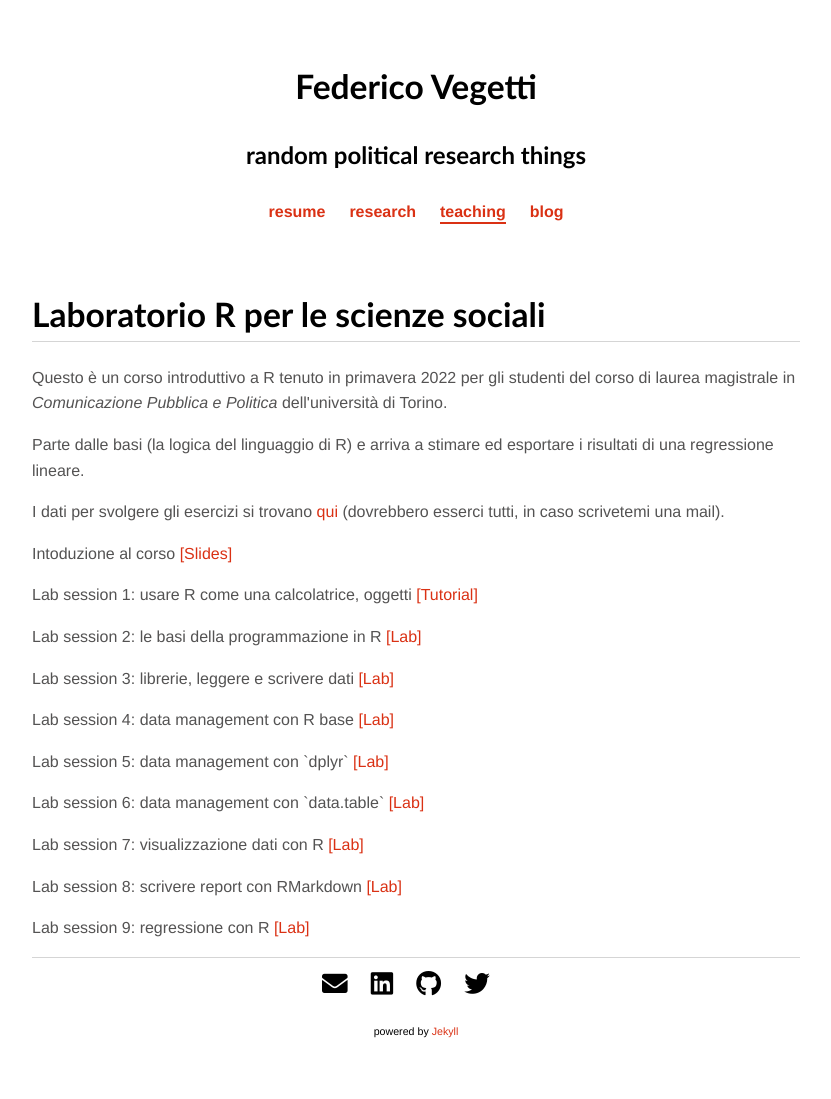
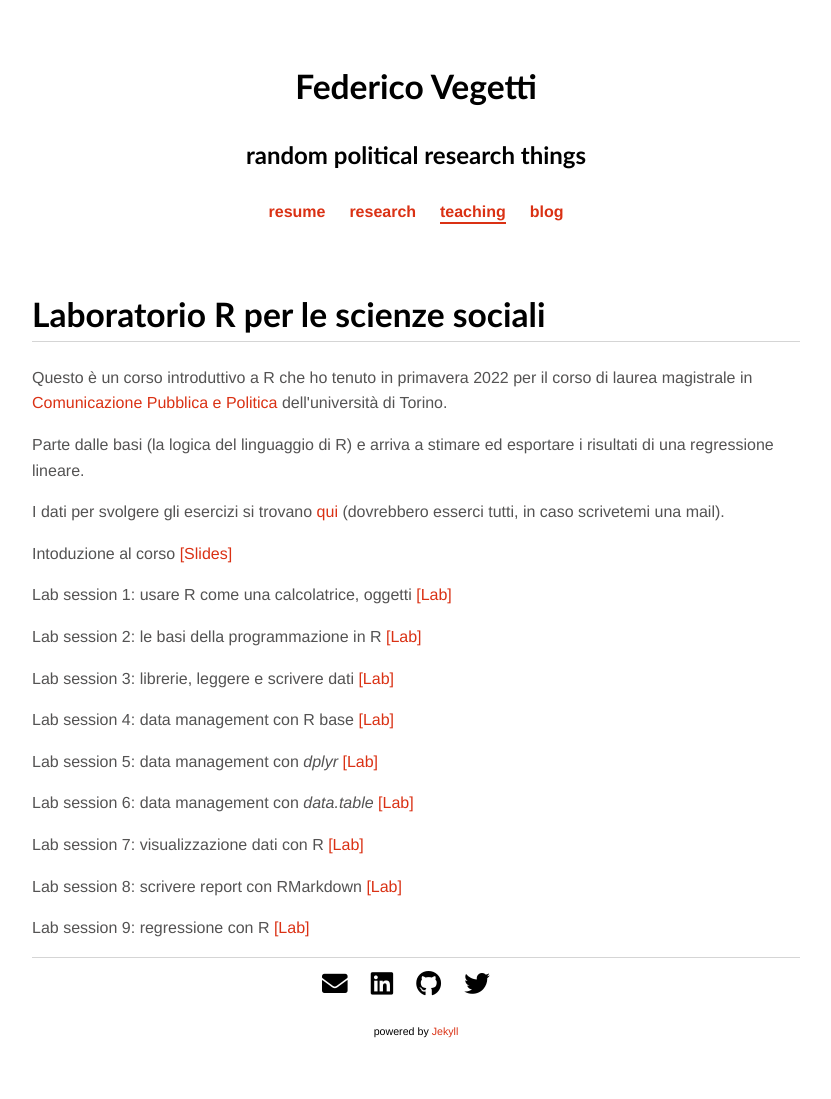
Before and after one commit to federicovegetti/federicovegetti.github.io, a Jekyll site: the page built from teaching/cps_r/index.html, in a window 1280 px wide. Shown: the whole page, without its empty margins (224-1055 px from the left). Built offline with Jekyll 4.4.1, drawn with Linux system fonts in a browser that asks for light colours; nearby versions of some CDN libraries; a style sheet for code colours, icons or effects is not loaded.

Commit message:
Update index.html

```diff
--- a/teaching/cps_r/index.html
+++ b/teaching/cps_r/index.html
@@ -5,7 +5,7 @@ title: Laboratorio R per le scienze sociali
 
 <h1>{{ page.title }}</h1>
 
-	<p>Questo è un corso introduttivo a R tenuto in primavera 2022 per gli studenti del corso di laurea magistrale in <i>Comunicazione Pubblica e Politica</i> dell'università di Torino.</p>
+	<p>Questo è un corso introduttivo a R che ho tenuto in primavera 2022 per il corso di laurea magistrale in <a href="https://www.didattica-cps.unito.it/do/home.pl/View?doc=corsi_di_studio/CPP_comunicazione_pubblica/presentazione.html" target="_blank">Comunicazione Pubblica e Politica</a> dell'università di Torino.</p>
 
 	<p>Parte dalle basi (la logica del linguaggio di R) e arriva a stimare ed esportare i risultati di una regressione lineare.</p>
 
@@ -14,7 +14,7 @@ title: Laboratorio R per le scienze sociali
 	<p>Intoduzione al corso <a href="{{ site.baseurl }}/teaching/cps_r/R_day1_slides.pdf" target="_blank">[Slides]</a>
 	</p>
 
-	<p>Lab session 1: usare R come una calcolatrice, oggetti <a href="{{ site.baseurl }}/teaching/cps_r/R_day1_lab.html" target="_blank">[Tutorial]</a>
+	<p>Lab session 1: usare R come una calcolatrice, oggetti <a href="{{ site.baseurl }}/teaching/cps_r/R_day1_lab.html" target="_blank">[Lab]</a>
 	</p>
 
   	<p>Lab session 2: le basi della programmazione in R <a href="{{ site.baseurl }}/teaching/cps_r/R_day2_lab.html" target="_blank">[Lab]</a>
@@ -26,10 +26,10 @@ title: Laboratorio R per le scienze sociali
   	<p>Lab session 4: data management con R base <a href="{{ site.baseurl }}/teaching/cps_r/R_day4_lab.html" target="_blank">[Lab]</a>
 	</p>
 
-  <p>Lab session 5: data management con `dplyr` <a href="{{ site.baseurl }}/teaching/cps_r/R_day5_lab.html" target="_blank">[Lab]</a>
+  	<p>Lab session 5: data management con <i>dplyr</i> <a href="{{ site.baseurl }}/teaching/cps_r/R_day5_lab.html" target="_blank">[Lab]</a>
 	</p>
 
-  <p>Lab session 6: data management con `data.table` <a href="{{ site.baseurl }}/teaching/cps_r/R_day6_lab.html" target="_blank">[Lab]</a>
+  	<p>Lab session 6: data management con <i>data.table</i> <a href="{{ site.baseurl }}/teaching/cps_r/R_day6_lab.html" target="_blank">[Lab]</a>
 	</p>
 
   	<p>Lab session 7: visualizzazione dati con R <a href="{{ site.baseurl }}/teaching/cps_r/R_day7_lab.html" target="_blank">[Lab]</a>
```
Lines whose indentation alone changed are shown as unchanged.
